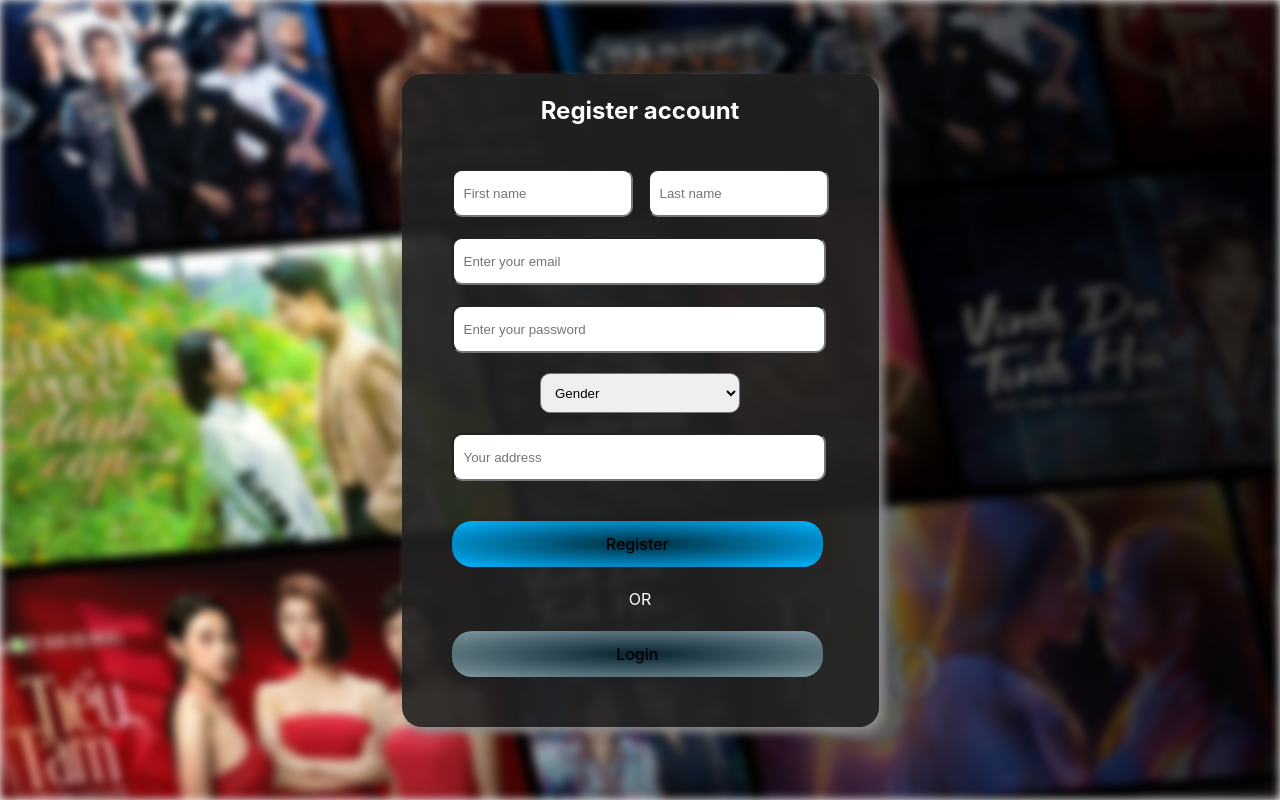
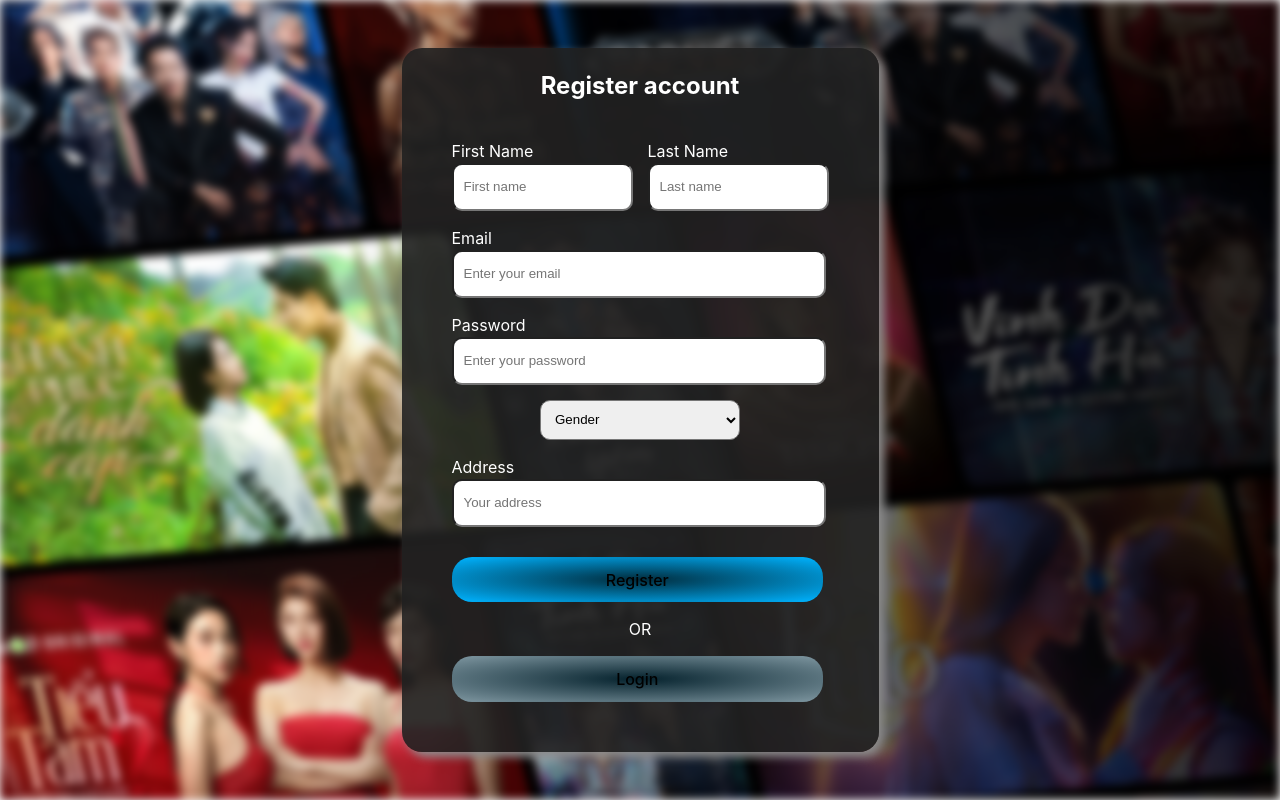
Before and after one commit to bach205/web-film, a React (Vite) app: page /register in a window 1280 px wide. Built offline with nearby package versions, Linux system fonts and the light colour scheme; no server answers.

Commit message:
add reset pass feature & redesign layout

```diff
--- a/src/components/form/input.jsx
+++ b/src/components/form/input.jsx
@@ -1,9 +1,14 @@
 import "../../css/form/input.css"
 
-function Input({ type, placeholder, onChange, className = "default-input", }) {
+function Input({ type, placeholder, onChange, className = "default-input", label }) {
 
     return (
-        <input className={className} type={type} placeholder={placeholder} onChange={onChange} />
+        <div style={{ textAlign: "start" }}>
+            <label className="label">{label}</label>
+            <br />
+            <input className={className} type={type} placeholder={placeholder} onChange={onChange} />
+        </div>
+
     )
 }
 
--- a/src/css/form/input.css
+++ b/src/css/form/input.css
@@ -1,3 +1,9 @@
+.label {
+    position: relative;
+    top: 0;
+    left: 0;
+}
+
 .default-input {
     width: 350px;
     height: 40px;
--- a/src/css/wrapperBox.css
+++ b/src/css/wrapperBox.css
@@ -12,5 +12,5 @@
 .wrapper-box {
     display: flex;
     flex-direction: column;
-    gap: 20px;
+    gap: 15px;
 }
--- /dev/null
+++ b/src/pages/forgetPassword.jsx
@@ -0,0 +1,96 @@
+import { useContext, useEffect, useState } from "react";
+import { postMethod } from "../library/API.js"
+import "../css/login.css"
+import WrapperBox from "../components/wrapperBox.jsx";
+import Input from "../components/form/input.jsx";
+import Button from "../components/form/button.jsx";
+import { useNavigate } from "react-router";
+import { loginContext } from "../context/loginProvider.jsx";
+import { isValidEmail } from "../library/validate.js";
+
+function ForgetPassword() {
+    const { isLogin, setIsLogin } = useContext(loginContext);
+    const [isReset, setIsReset] = useState(false);
+    useEffect(() => {
+        if (isLogin) {
+            navigate("/")
+        }
+
+    }, [isLogin])
+    const navigate = useNavigate();
+    const [email, setemail] = useState("");
+    const [password, setPassword] = useState("");
+    const [confirmPassword, setConfirmPassword] = useState("");
+    const [response, setResponse] = useState("");
+
+    const handleOnChange = (event, setState) => {
+        setState(event.target.value);
+    }
+
+    const handleOnClickConfirm = async (event) => {
+        event.preventDefault();
+        if (!email) {
+            setResponse("*Email field must not be a blank");
+            setIsReset(false);
+            return;
+        } else if (!isValidEmail(email)) {
+            setResponse("*your email format is wrong please try again")
+            setIsReset(false);
+            return;
+        } else if (!password) {
+            setResponse("*Password field must not be a blank");
+            setIsReset(false);
+            return;
+        } else if (!confirmPassword) {
+            setResponse("*Confirm password field must not be a blank");
+            setIsReset(false);
+            return;
+        } else if (password != confirmPassword) {
+            setResponse("*Password must be equal to confirm password");
+            setIsReset(false);
+            return;
+        }
+        else {
+            let data = {
+                email,
+                password
+            }
+            let result = await postMethod(data, "http://localhost:8080/Web-film/user/reset-password");
+            result = await result.json()
+            if (result.status == 200) {
+                setIsReset(true);
+            } else {
+                setIsReset(false);
+            }
+            setResponse(result.message);
+        }
+    }
+    const handleOnClickNavigate = (url) => {
+        navigate(url);
+    }
+    return (
+        <div className="container">
+            <h1>WELCOME TO WEB FILM DEMO</h1>
+            <form>
+                <WrapperBox>
+                    <div style={{ display: "flex", flexDirection: "column", gap: "15px", alignItems: "center" }}>
+                        <h2>Reset Password</h2>
+                        <p style={{ color: "gray", margin: "0" }}>you need to confirm your email before reset the password</p>
+                        <Input type="text" placeholder="Enter your email" label="Email" onChange={event => handleOnChange(event, setemail)} />
+                        <Input type="password" placeholder="Enter your password" label="Password" onChange={event => handleOnChange(event, setPassword)} />
+                        <Input type="password" placeholder="Confirm your password" label="Confirm Password" onChange={event => handleOnChange(event, setConfirmPassword)} />
+                        {response != null &&
+                            <p style={{ margin: 0, textAlign: "left", color: isReset ? "green" : "red" }}>{response}</p>
+                        }
+                        <Button type="default-button" onClick={handleOnClickConfirm}>Confirm</Button>
+                        <p style={{ margin: "0" }}>OR</p>
+                        <Button type="neural-button" onClick={() => { navigate(-1) }}>Return</Button>
+                    </div>
+                </WrapperBox>
+            </form>
+            <p>designed by huybach. Contact: huybach290125@gmail.com</p>
+        </div>
+    )
+}
+
+export default ForgetPassword
--- a/src/pages/index.jsx
+++ b/src/pages/index.jsx
@@ -1,2 +1,5 @@
 import Home from "./home";
-export default { Home }
+import Login from "./Login";
+import Register from "./register";
+import ForgetPassword from "./forgetPassword";
+export default { Home, ForgetPassword, Login, Register }
--- a/src/pages/login.jsx
+++ b/src/pages/login.jsx
@@ -50,8 +50,8 @@ function Login() {
             }
         }
     }
-    const handleOnClickSignUp = () => {
-        navigate("/register");
+    const handleOnClickNavigate = (url) => {
+        navigate(url);
     }
     return (
         <div className="container">
@@ -59,8 +59,8 @@ function Login() {
             <form>
                 <WrapperBox>
                     <h2>Login</h2>
-                    <Input type="text" placeholder="Enter your email" onChange={event => handleOnChange(event, setemail)} />
-                    <Input type="password" placeholder="Enter your password" onChange={event => handleOnChange(event, setPassword)} />
+                    <Input type="text" placeholder="Enter your email" label="Email" onChange={event => handleOnChange(event, setemail)} />
+                    <Input type="password" placeholder="Enter your password" label="Password" onChange={event => handleOnChange(event, setPassword)} />
                     {response != null &&
                         <p style={{ margin: 0, textAlign: "left", color: "red" }}>{response}</p>
                     }
@@ -69,11 +69,11 @@ function Login() {
                             <input type="checkbox" />
                             <label>Remember password</label>
                         </span>
-                        <a href="#">Forget password?</a>
+                        <a style={{ cursor: "pointer" }} onClick={() => handleOnClickNavigate("/forgetpassword")}>Forget password?</a>
                     </div>
                     <Button type="default-button" onClick={handleOnClickLogin}>Login</Button>
                     <p style={{ margin: "0" }}>OR</p>
-                    <Button type="neural-button" onClick={handleOnClickSignUp}>Sign up</Button>
+                    <Button type="neural-button" onClick={() => handleOnClickNavigate("/register")}>Sign up</Button>
                 </WrapperBox>
             </form>
             <p>designed by huybach. Contact: huybach290125@gmail.com</p>
--- a/src/pages/register.jsx
+++ b/src/pages/register.jsx
@@ -71,14 +71,14 @@ function Register() {
                     <h2>Register account</h2>
                     <div style={{ display: "flex", gap: "15px", flexDirection: "row" }}>
                         {/* first name */}
-                        <Input className="default-input-half" type="text" placeholder="First name" onChange={event => handleOnChange(event, setFirstName)} />
+                        <Input className="default-input-half" label="First Name" type="text" placeholder="First name" onChange={event => handleOnChange(event, setFirstName)} />
                         {/* last name */}
-                        <Input className="default-input-half" type="text" placeholder="Last name" onChange={event => handleOnChange(event, setLastName)} />
+                        <Input className="default-input-half" label="Last Name" type="text" placeholder="Last name" onChange={event => handleOnChange(event, setLastName)} />
                     </div>
                     {/* email */}
-                    <Input type="text" placeholder="Enter your email" onChange={event => handleOnChange(event, setemail)} />
+                    <Input type="text" placeholder="Enter your email" label="Email" onChange={event => handleOnChange(event, setemail)} />
                     {/* password */}
-                    <Input type="password" placeholder="Enter your password" onChange={event => handleOnChange(event, setPassword)} />
+                    <Input type="password" placeholder="Enter your password" label="Password" onChange={event => handleOnChange(event, setPassword)} />
                     {/* gender */}
                     <select className="default-input" style={{ width: "200px", alignSelf: "center" }} onChange={event => handleOnChange(event, setGender)}>
                         <option value={""} style={{ color: "gray" }}>Gender</option>
@@ -87,11 +87,10 @@ function Register() {
                         <option value={2}>Unknown</option>
                     </select>
                     {/* address */}
-                    <Input type="text" placeholder="Your address" onChange={event => handleOnChange(event, setAddress)} />
+                    <Input type="text" placeholder="Your address" label="Address" onChange={event => handleOnChange(event, setAddress)} />
                     {response != null &&
                         <p style={{ margin: 0, textAlign: "left", color: "red" }}>{response}</p>
                     }
-
                     <Button type="default-button" onClick={handleOnClickRegister}>Register</Button>
                     <p style={{ margin: "0" }}>OR</p>
                     <Button type="neural-button" onClick={handleOnClickLogin}>Login</Button>
--- a/src/router/index.jsx
+++ b/src/router/index.jsx
@@ -3,6 +3,7 @@ import Container from "../components/container"
 import Home from "../pages/home"
 import Login from "../pages/Login"
 import Register from "../pages/register"
+import ForgetPassword from "../pages/forgetPassword"
 
 function AppRouter() {
 
@@ -14,6 +15,7 @@ function AppRouter() {
             </Route>
             <Route path="login" element={<Login />} />
             <Route path="register" element={<Register />} />
+            <Route path="forgetpassword" element={<ForgetPassword />} />
             {/* Fallback Route */}
             <Route path="*" element={<h1>404 Not Found</h1>} />
         </Routes>
```
